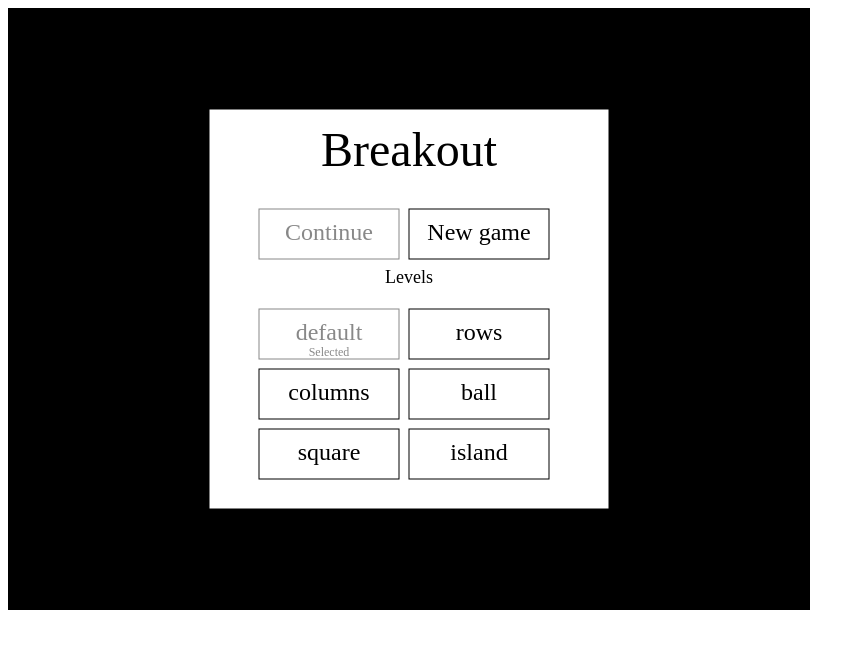
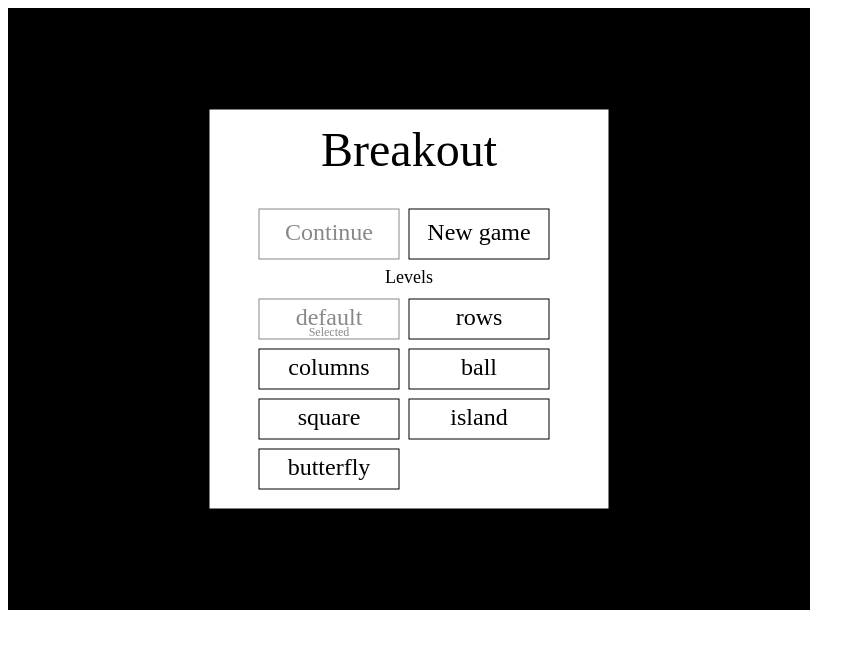
Before and after one commit to ferrybig/breakout, a plain HTML site: page public_html/index.html in a window 1280 px wide. Shown: the whole page, without its empty margins (0-865 px from the left). Drawn offline with Linux system fonts and the light colour scheme.

Commit message:
Slow load & another level

```diff
--- a/public_html/js/modules/breakout.js
+++ b/public_html/js/modules/breakout.js
@@ -65,6 +65,8 @@ var Breakout = (function () {
 		for (var i = 0; i < level.bricks.length; i++) {
 			Bricks.addBrick(level.bricks[i].x, level.bricks[i].y, level.bricks[i].color);
 		}
+		Bricks.resetSlowLoad();
+		Bricks.forEach(console.log);
 	};
 
 	var self = {
--- a/public_html/js/modules/bricks.js
+++ b/public_html/js/modules/bricks.js
@@ -3,6 +3,7 @@
 'use strict';
 var Bricks = (function () {
 	var bricks = [];
+	var slowLoad = 0;
 
 	var _removeBrick = function (index) {
 		bricks.splice(index, 1);
@@ -41,17 +42,39 @@ var Bricks = (function () {
 	};
 
 	var draw = function (graphics) {
-		forEach(function (brick) {
+		if (slowLoad === undefined) {
+			forEach(function (brick) {
+				graphics.fillStyle = brick.getColor();
+				graphics.fillRect(brick.getX() - brick.getSizeX() + 1, brick.getY() - brick.getSizeY() + 1,
+						brick.getSizeX() * 2 - 2, brick.getSizeY() * 2 - 2);
+			});
+			return;
+		}
+		slowLoad += 4;
+		var looped = forEach(function (brick) {
 			graphics.fillStyle = brick.getColor();
 			graphics.fillRect(brick.getX() - brick.getSizeX() + 1, brick.getY() - brick.getSizeY() + 1,
 					brick.getSizeX() * 2 - 2, brick.getSizeY() * 2 - 2);
-		});
+		}, slowLoad);
+		if (slowLoad !== looped) {
+			slowLoad = undefined;
+		}
 	};
 
-	var forEach = function (callback) {
-		for (var i = 0; i < bricks.length; i++) {
-			callback(bricks[i]);
+	var forEach = function (callback, max) {
+		var length = bricks.length;
+		if (max !== undefined) {
+			length = Math.min(max, length);
 		}
+		for (var i = 0; i < length; i++) {
+			if(bricks[i])
+				callback(bricks[i]);
+		}
+		return i;
+	};
+
+	var resetSlowLoad = function () {
+		slowLoad = 0;
 	};
 
 	var clear = function () {
@@ -71,7 +94,8 @@ var Bricks = (function () {
 		addBrick: addBrick,
 		clear: clear,
 		forEach: forEach,
-		size: size
+		size: size,
+		resetSlowLoad: resetSlowLoad,
 	};
 	return self;
 })();
--- a/public_html/js/modules/level.js
+++ b/public_html/js/modules/level.js
@@ -30,7 +30,7 @@ var Level = (function () {
 	};
 	var rowsLevel = function () {
 		return _generateLevel("rows", function (x, y) {
-			return x % 3 === 0;
+			return y % 3 === 0;
 		});
 	};
 	var columnsLevel = function () {
@@ -53,6 +53,11 @@ var Level = (function () {
 			return x % 4 < 2 && y % 4 < 2;
 		});
 	};
+	var butterflyLevel = function () {
+		return _generateLevel("butterfly", function (x, y, nx, ny) {
+			return Math.pow(nx/2, 2)+Math.pow(5*-ny/4-Math.sqrt(Math.abs(nx)),2)<0.6;
+		});
+	};
 	var getAll = function () {
 		var all = [];
 		for (var i in self) {
@@ -70,6 +75,7 @@ var Level = (function () {
 		ballLevel: ballLevel,
 		squareLevel: squareLevel,
 		islandLevel: islandLevel,
+		butterflyLevel: butterflyLevel,
 		getAll: getAll
 	};
 	return self;
--- a/public_html/js/modules/menu.js
+++ b/public_html/js/modules/menu.js
@@ -136,9 +136,9 @@ var Menu = (function () {
 				selectedLevel = level;
 			},
 			x: i % 2 === 0 ? 250 : 400,
-			y: Math.floor(i / 2) * 60 + 300,
+			y: Math.floor(i / 2) * 50 + 290,
 			width: 140,
-			height: 50,
+			height: 40,
 			text: level.name,
 			selectedText: 'Selected',
 			isEnabled: function() {
```
Also changed, not shown: public_html/index.html (line endings or trailing spaces), public_html/style.css (line endings or trailing spaces).
